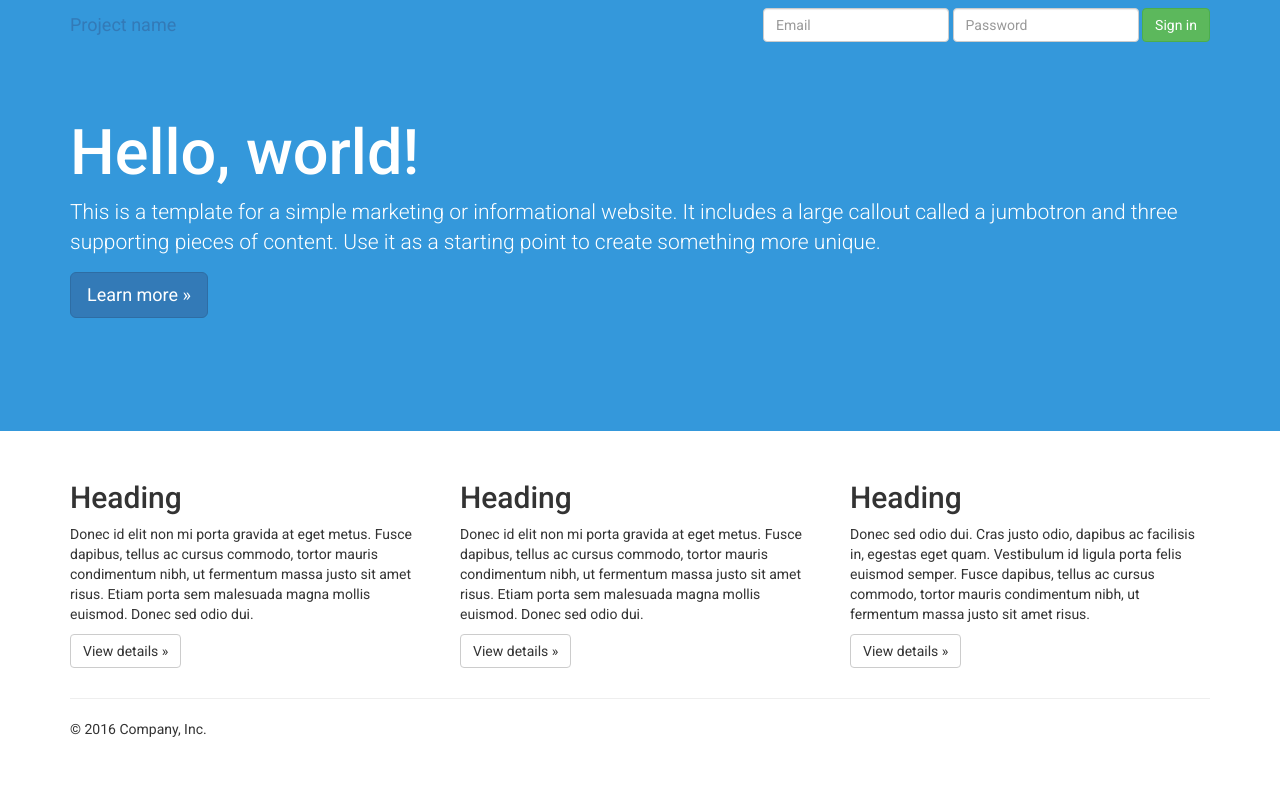
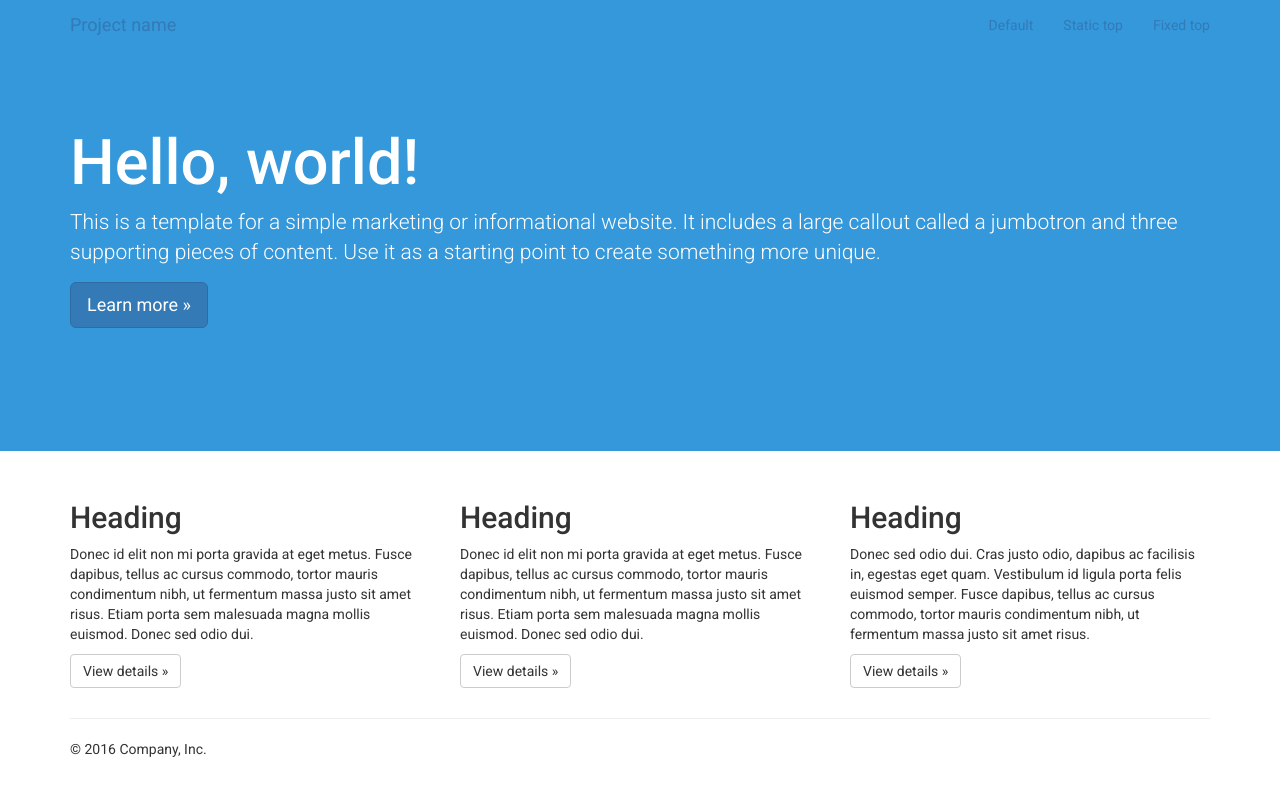
Before and after one commit to EdgeCodeLTD/sass-kickstarter, a website: page index.html in a window 1280 px wide. Drawn offline with nearby package versions, Linux system fonts and the light colour scheme.

Commit message:
Minor additions

```diff
--- a/index.html
+++ b/index.html
@@ -38,22 +38,18 @@
                 <a class="navbar-brand" href="#">Project name</a>
             </div>
             <div id="navbar" class="navbar-collapse collapse">
-                <form class="navbar-form navbar-right">
-                    <div class="form-group">
-                        <input type="text" placeholder="Email" class="form-control">
-                    </div>
-                    <div class="form-group">
-                        <input type="password" placeholder="Password" class="form-control">
-                    </div>
-                    <button type="submit" class="btn btn-success">Sign in</button>
-                </form>
+                <ul class="nav navbar-nav navbar-right">
+                    <li class="active"><a href="./">Default <span class="sr-only">(current)</span></a></li>
+                    <li><a href="../navbar-static-top/">Static top</a></li>
+                    <li><a href="../navbar-fixed-top/">Fixed top</a></li>
+                </ul>
             </div><!--/.navbar-collapse -->
         </div>
     </nav>
 
     <!-- Main jumbotron for a primary marketing message or call to action -->
     <div class="jumbotron">
-        <div class="container mt-5 mb-5">
+        <div class="container mt-6 mb-6">
             <h1>Hello, world!</h1>
             <p>This is a template for a simple marketing or informational website. It includes a large callout called a jumbotron and three supporting pieces of content. Use it as a starting point to create something more unique.</p>
             <p><a class="btn btn-primary btn-lg" href="#" role="button">Learn more &raquo;</a></p>
```
Also changed, not shown: assets/dist/img/logo.png (added).
